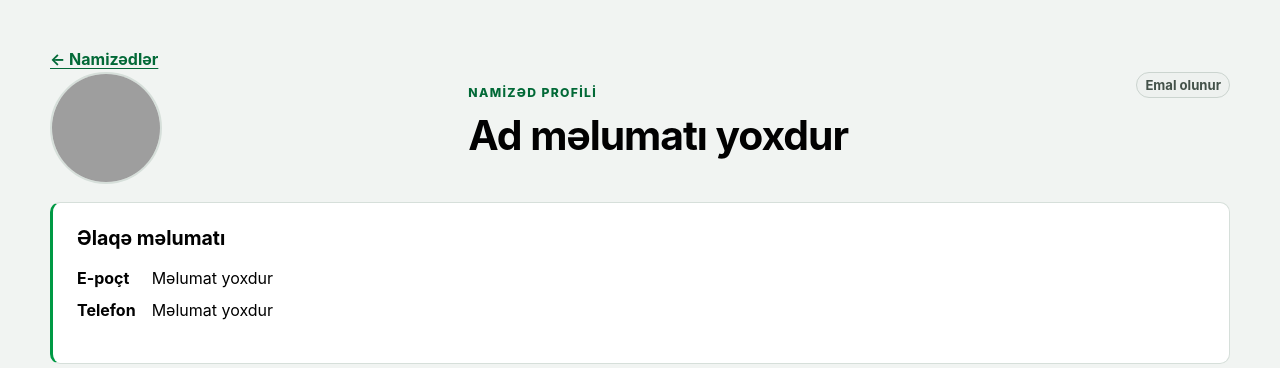
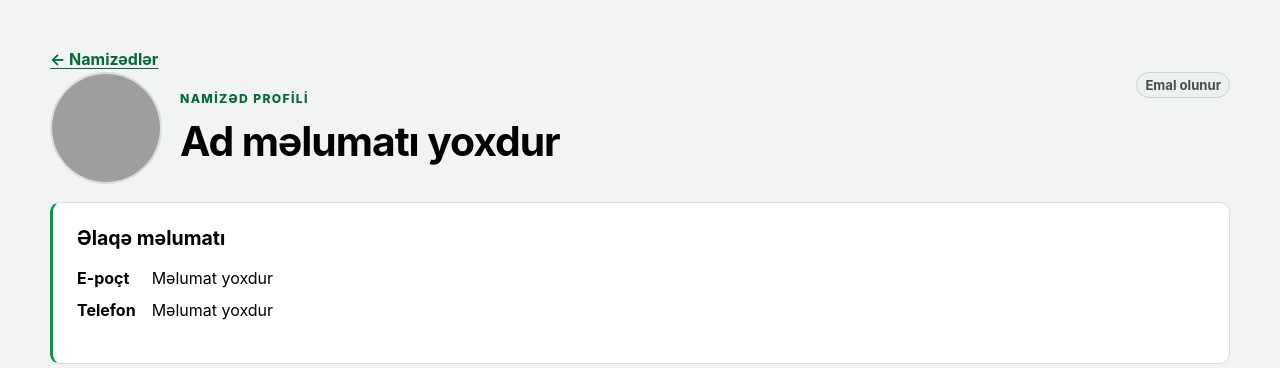
Before and after one commit to a-r3/meyar, a FastAPI app: template backend/src/meyar/ui/templates/candidate_detail.html in a window 1280 px wide. Shown: the part 60-428 px from the top of the page. Run offline with FastAPI, Linux system fonts and the light colour scheme; the template is opened without the code that fills it, so the values that code supplies are empty; grey boxes are pictures that could not be loaded.

Commit message:
fix: group candidate detail photo with identity

```diff
--- a/backend/src/meyar/ui/static/styles.css
+++ b/backend/src/meyar/ui/static/styles.css
@@ -56,6 +56,8 @@
   margin-bottom: 12px;
 }
 .candidate-avatar-large { width: 112px; height: 112px; margin: 0 18px 0 0; }
+.candidate-profile-identity { display: flex; align-items: center; min-width: 0; }
+.candidate-profile-identity > div { min-width: 0; overflow-wrap: anywhere; }
 @media (max-width: 640px) {
   .candidate-avatar-large { width: 82px; height: 82px; margin-right: 10px; }
 }
@@ -479,6 +481,7 @@ tbody tr:hover { background: var(--surface-subtle); }
   }
   .quick-links, .card-grid, .two-column, .filter-grid { grid-template-columns: 1fr; }
   .page-heading, .card-heading { display: block; }
+  .candidate-profile-heading .status-badge { display: inline-block; margin-top: 12px; }
   .score-pill { margin-bottom: 10px; }
   .result-card { grid-template-columns: 44px minmax(0, 1fr); }
   .result-body, .panel { padding: 18px; }
--- a/backend/src/meyar/ui/templates/candidate_detail.html
+++ b/backend/src/meyar/ui/templates/candidate_detail.html
@@ -10,12 +10,14 @@
 {% endmacro %}
 {% block content %}
 <a class="back-link" href="/ui/library">← Namizədlər</a>
-<div class="page-heading">
-  <img class="candidate-avatar candidate-avatar-large" src="/ui/candidates/{{ candidate.candidate_id }}/photo" alt="Namizəd üçün təqdimat şəkli">
-  <div>
-    <p class="eyebrow">Namizəd profili</p>
-    <h1>{{ candidate.full_name or "Ad məlumatı yoxdur" }}</h1>
-    {% if candidate.current_role %}<p class="lede">{{ candidate.current_role }}</p>{% endif %}
+<div class="page-heading candidate-profile-heading">
+  <div class="candidate-profile-identity">
+    <img class="candidate-avatar candidate-avatar-large" src="/ui/candidates/{{ candidate.candidate_id }}/photo" alt="Namizəd üçün təqdimat şəkli">
+    <div>
+      <p class="eyebrow">Namizəd profili</p>
+      <h1>{{ candidate.full_name or "Ad məlumatı yoxdur" }}</h1>
+      {% if candidate.current_role %}<p class="lede">{{ candidate.current_role }}</p>{% endif %}
+    </div>
   </div>
   <span class="status-badge" data-state="{{ readiness_state(candidate.profile_status) }}">{{ readiness_label(candidate.profile_status) }}</span>
 </div>
```
Also changed, not shown: backend/tests/test_ui_routes.py (+30 -0 lines).
